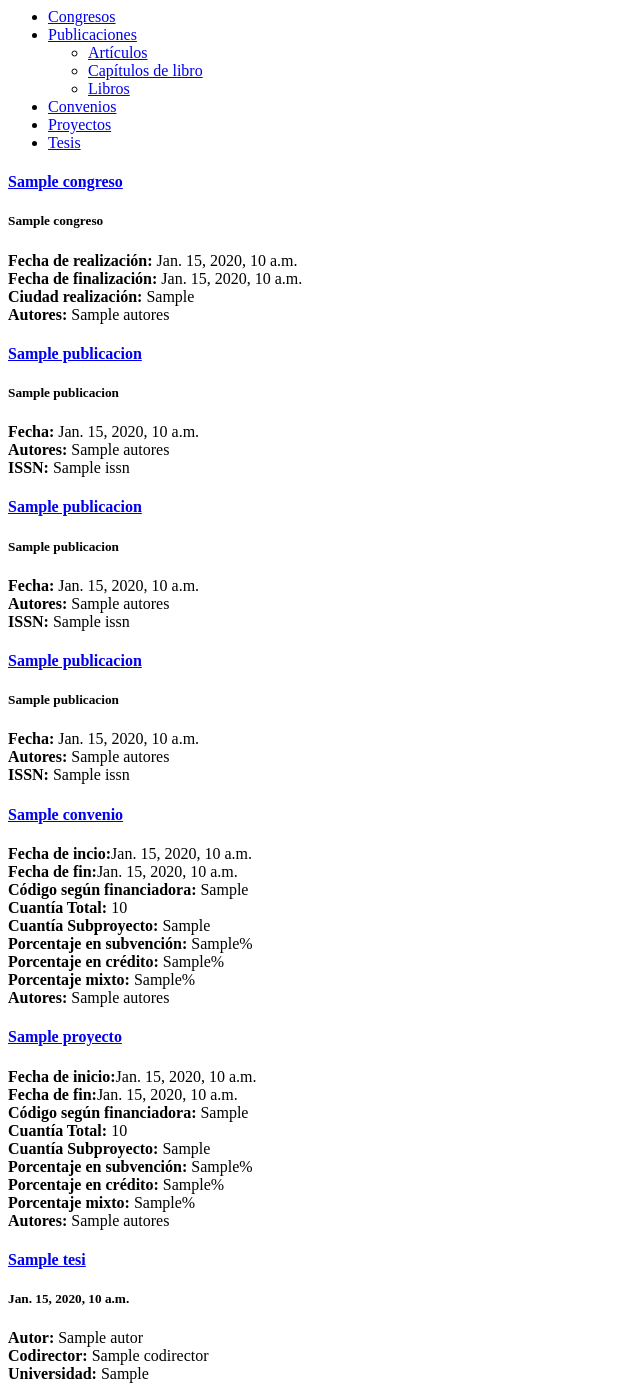
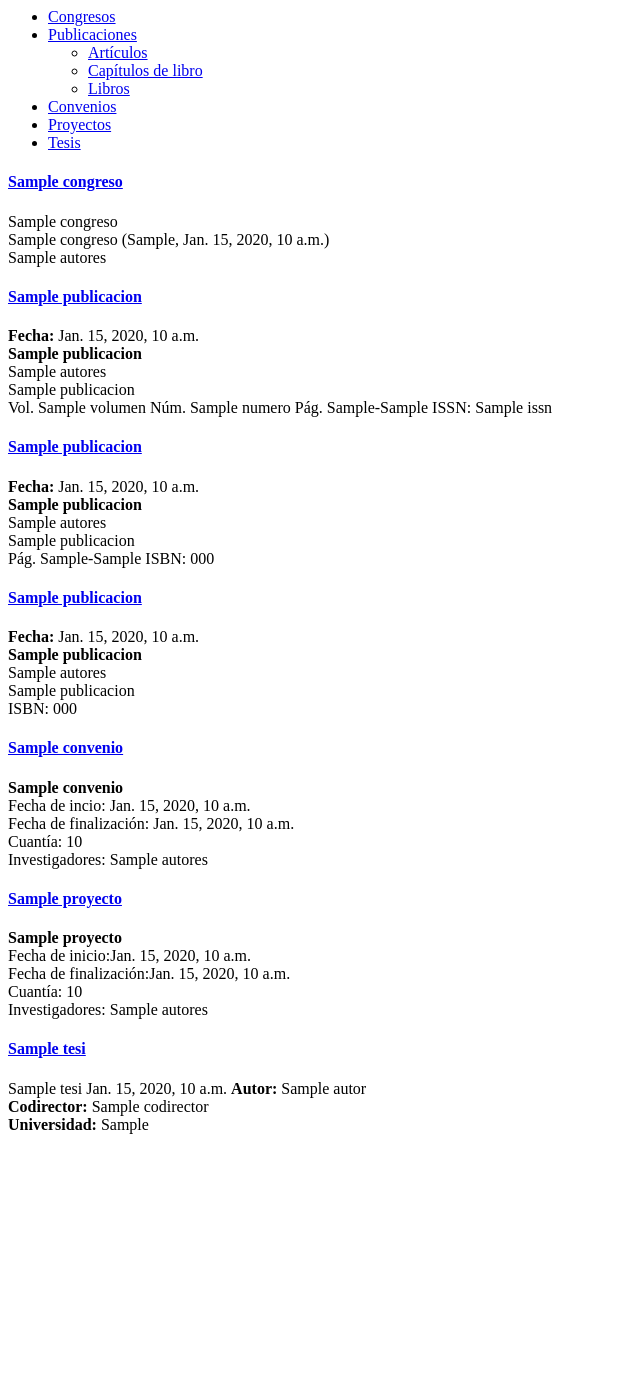
Before and after one commit to tic-ull/portal-del-investigador-cvn, a Django app: template templates/cvn/snippet/producciones_chart.html in a window 1280 px wide. Shown: the whole page, without its empty margins (0-640 px from the left). After the commit the page ends 1134 px from the top, so only its background shows below. Run offline with Django 3.2, Linux system fonts and the light colour scheme; the template is opened without the code that fills it: most values are stand-ins (such as "Sample title", 1, 10 or a date in 2020); some libraries are stand-ins or nearby versions.

Commit message:
Started changing format for the producciones chart

```diff
--- a/templates/cvn/snippet/producciones_chart.html
+++ b/templates/cvn/snippet/producciones_chart.html
@@ -29,18 +29,21 @@
                             </div>
                             <div id="c{{congreso.id}}" class="accordion-body collapse">
                                 <div class="accordion-inner">
-                                    <h5>{{ congreso.nombre_del_congreso }}</h5>
-                                    {% if congreso.fecha_de_inicio %}
-                                    <strong>Fecha de realización:</strong> {{ congreso.fecha_de_inicio }} <br>
+                                    {% if congreso.titulo %}
+                                    {{ congreso.titulo }} <br>
                                     {% endif %}
-                                    {% if congreso.fecha_de_fin %}
-                                    <strong>Fecha de finalización:</strong> {{ congreso.fecha_de_fin }}<br>
+                                    {% if congreso.nombre_del_congreso %}
+                                    {{ congreso.nombre_del_congreso }}
                                     {% endif %}
-                                    {% if congreso.ciudad_realizacion %}
-                                    <strong>Ciudad realización:</strong> {{ congreso.ciudad_realizacion }}<br>
+                                    {% if congreso.ciudad_realizacion and congreso.fecha_de_inicio %}
+                                    ({{congreso.ciudad_realizacion}}, {{ congreso.fecha_de_inicio }})<br>
+                                    {% elif congreso.ciudad_realizacion %}
+                                    ({{ congreso.ciudad_realizacion }})<br>
+                                    {% elif congreso.fecha_de_inicio %}
+                                    ({{ congreso.fecha_de_inicio }})<br>
                                     {% endif %}
                                     {% if congreso.autores %}
-                                    <strong>Autores:</strong> {{ congreso.autores }} <br>
+                                    {{ congreso.autores }} <br>
                                     {% endif %}
                                 </div>
                             </div>
@@ -68,17 +71,29 @@
                             </div>
                             <div id="pub{{publicacion.id}}" class="accordion-body collapse">
                                 <div class="accordion-inner">
-                                    {% if publicacion.nombre_publicacion %}
-                                    <h5>{{ publicacion.nombre_publicacion }} </h5>
-                                    {% endif %}
                                     {% if publicacion.fecha %}
                                     <strong>Fecha:</strong> {{ publicacion.fecha }}<br>
                                     {% endif %}
+                                    {% if publicacion.titulo %}
+                                    <strong>{{ publicacion.titulo }}</strong><br>
+                                    {% endif %}
                                     {% if publicacion.autores %}
-                                    <strong>Autores:</strong> {{ publicacion.autores }} <br>
+                                    {{ publicacion.autores }} <br>
+                                    {% endif %}
+                                    {% if publicacion.nombre_publicacion %}
+                                    {{ publicacion.nombre_publicacion }}<br>
+                                    {% endif %}
+                                    {% if publicacion.volumen %}
+                                    Vol. {{publicacion.volumen}}
+                                    {% endif %}
+                                    {% if publicacion.numero %}
+                                    Núm. {{publicacion.numero}}
+                                    {% endif %}
+                                    {% if publicacion.pagina_inicial and publicacion.pagina_final %}
+                                    Pág. {{publicacion.pagina_inicial}}-{{publicacion.pagina_final}}
                                     {% endif %}
                                     {% if publicacion.issn %}
-                                    <strong>ISSN:</strong> {{ publicacion.issn }}<br>
+                                    ISSN: {{ publicacion.issn }}<br>
                                     {% endif %}
                                 </div>
                             </div>
@@ -106,17 +121,23 @@
                             </div>
                             <div id="pub{{publicacion.id}}" class="accordion-body collapse">
                                 <div class="accordion-inner">
-                                    {% if publicacion.nombre_publicacion %}
-                                    <h5>{{ publicacion.nombre_publicacion }} </h5>
-                                    {% endif %}
                                     {% if publicacion.fecha %}
                                     <strong>Fecha:</strong> {{ publicacion.fecha }}<br>
                                     {% endif %}
+                                    {% if publicacion.titulo %}
+                                    <strong>{{ publicacion.titulo }}</strong><br>
+                                    {% endif %}
                                     {% if publicacion.autores %}
-                                    <strong>Autores:</strong> {{ publicacion.autores }} <br>
+                                    {{ publicacion.autores }} <br>
                                     {% endif %}
-                                    {% if publicacion.issn %}
-                                    <strong>ISSN:</strong> {{ publicacion.issn }}<br>
+                                    {% if publicacion.nombre_publicacion %}
+                                    {{ publicacion.nombre_publicacion }}<br>
+                                    {% endif %}
+                                    {% if publicacion.pagina_inicial and publicacion.pagina_final %}
+                                    Pág. {{publicacion.pagina_inicial}}-{{publicacion.pagina_final}}
+                                    {% endif %}
+                                    {% if publicacion.isbn %}
+                                    ISBN: {{ publicacion.isbn }}<br>
                                     {% endif %}
                                 </div>
                             </div>
@@ -144,17 +165,20 @@
                             </div>
                             <div id="pub{{publicacion.id}}" class="accordion-body collapse">
                                 <div class="accordion-inner">
-                                    {% if publicacion.nombre_publicacion %}
-                                    <h5>{{ publicacion.nombre_publicacion }} </h5>
-                                    {% endif %}
                                     {% if publicacion.fecha %}
                                     <strong>Fecha:</strong> {{ publicacion.fecha }}<br>
                                     {% endif %}
+                                    {% if publicacion.titulo %}
+                                    <strong>{{ publicacion.titulo }}</strong><br>
+                                    {% endif %}
                                     {% if publicacion.autores %}
-                                    <strong>Autores:</strong> {{ publicacion.autores }} <br>
+                                    {{ publicacion.autores }} <br>
                                     {% endif %}
-                                    {% if publicacion.issn %}
-                                    <strong>ISSN:</strong> {{ publicacion.issn }}<br>
+                                    {% if publicacion.nombre_publicacion %}
+                                    {{ publicacion.nombre_publicacion }}<br>
+                                    {% endif %}
+                                    {% if publicacion.isbn %}
+                                    ISBN: {{ publicacion.isbn }}<br>
                                     {% endif %}
                                 </div>
                             </div>
@@ -175,38 +199,26 @@
                         <div class="panel panel-default" >
                             <div class="panel-heading">
                                 <h4 class="panel-title">
-                                <a class=data-toggle="collapse" data-parent="#accordion2" href="#conv{{convenio.id}}">
+                                <a data-toggle="collapse" data-parent="#accordion2" href="#conv{{convenio.id}}">
                                 {{ convenio.denominacion_del_proyecto }}</a>
                                 </h4>
                             </div>
                             <div id="conv{{convenio.id}}" class="accordion-body collapse">
                                 <div class="accordion-inner">
+                                    {% if convenio.denominacion_del_proyecto %}
+                                    <strong>{{ convenio.denominacion_del_proyecto }}</strong><br>
+                                    {% endif %}
                                     {% if fecha_de_inicio %}
-                                    <strong>Fecha de incio:</strong>{{ convenio.fecha_de_inicio }}<br>
+                                    Fecha de incio: {{ convenio.fecha_de_inicio }}<br>
                                     {% endif %}
                                     {% if fecha_de_fin %}
-                                    <strong>Fecha de fin:</strong>{{ convenio.fecha_de_fin }}<br>
-                                    {% endif %}
-                                    {% if convenio.cod_segun_financiadora %}
-                                    <strong>Código según financiadora:</strong> {{ convenio.cod_segun_financiadora }}<br>
+                                    Fecha de finalización: {{ convenio.fecha_de_fin }}<br>
                                     {% endif %}
                                     {% if convenio.cuantia_total %}
-                                    <strong>Cuantía Total:</strong> {{ convenio.cuantia_total }} <br>
-                                    {% endif %}
-                                    {% if convenio.cuantia_subproyecto %}
-                                    <strong>Cuantía Subproyecto:</strong> {{ convenio.cuantia_subproyecto }} <br>
-                                    {% endif %}
-                                    {% if convenio.porcentaje_en_subvencion %}
-                                    <strong>Porcentaje en subvención:</strong> {{ convenio.porcentaje_en_subvencion }}% <br>
-                                    {% endif %}
-                                    {% if convenio.porcentaje_en_credito %}
-                                    <strong>Porcentaje en crédito:</strong> {{ convenio.porcentaje_en_credito }}%<br>
-                                    {% endif %}
-                                    {% if convenio.porcentaje_mixto %}
-                                    <strong>Porcentaje mixto:</strong> {{ convenio.porcentaje_mixto }}%<br>
+                                    Cuantía: {{ convenio.cuantia_total }}<br>
                                     {% endif %}
                                     {% if convenio.autores %}
-                                    <strong>Autores:</strong> {{ convenio.autores }} <br>
+                                    Investigadores: {{ convenio.autores }} <br>
                                     {% endif %}
                                 </div>
                             </div>
@@ -233,30 +245,20 @@
                             </div>
                             <div id="pro{{proyecto.id}}" class="accordion-body collapse">
                                 <div class="accordion-inner">
-                                    <strong>Fecha de inicio:</strong>{{ proyecto.fecha_de_inicio }}<br>
+                                    {% if proyecto.denominacion_del_proyecto %}
+                                    <strong>{{ proyecto.denominacion_del_proyecto }}</strong><br>
+                                    {% endif %}
+                                    {% if proyecto.fecha_de_inicio %}
+                                    Fecha de inicio:{{ proyecto.fecha_de_inicio }}<br>
+                                    {% endif %}
                                     {% if proyecto.fecha_de_fin %}
-                                    <strong>Fecha de fin:</strong>{{ proyecto.fecha_de_fin }}<br>
-                                    {% endif %}
-                                    {% if proyecto.cod_segun_financiadora %}
-                                    <strong>Código según financiadora:</strong> {{ proyecto.cod_segun_financiadora }}<br>
+                                    Fecha de finalización:{{ proyecto.fecha_de_fin }}<br>
                                     {% endif %}
                                     {% if proyecto.cuantia_total %}
-                                    <strong>Cuantía Total:</strong> {{ proyecto.cuantia_total }} <br>
-                                    {% endif %}
-                                    {% if proyecto.cuantia_subproyecto %}
-                                    <strong>Cuantía Subproyecto:</strong> {{ proyecto.cuantia_subproyecto }} <br>
-                                    {% endif %}
-                                    {% if proyecto.porcentaje_en_subvencion %}
-                                    <strong>Porcentaje en subvención:</strong> {{ proyecto.porcentaje_en_subvencion }}% <br>
-                                    {% endif %}
-                                    {% if proyecto.porcentaje_en_credito %}
-                                    <strong>Porcentaje en crédito:</strong> {{ proyecto.porcentaje_en_credito }}%<br>
-                                    {% endif %}
-                                    {% if proyecto.porcentaje_mixto %}
-                                    <strong>Porcentaje mixto:</strong> {{ proyecto.porcentaje_mixto }}%<br>
+                                    Cuantía: {{ proyecto.cuantia_total }}<br>
                                     {% endif %}
                                     {% if proyecto.autores %}
-                                    <strong>Autores:</strong> {{ proyecto.autores }} <br>
+                                    Investigadores: {{ proyecto.autores }} <br>
                                     {% endif %}
                                 </div>
                             </div>
@@ -283,7 +285,12 @@
                             </div>
                             <div id="tes{{tesis.id}}" class="accordion-body collapse">
                                 <div class="accordion-inner">
-                                    <h5>{{ tesis.fecha_de_lectura }}</h5>
+                                    {% if tesis.titulo %}
+                                    {{ tesis.titulo }}
+                                    {% endif %}
+                                    {% if tesis.fecha_de_lectura %}
+                                    {{ tesis.fecha_de_lectura }}
+                                    {% endif %}
                                     {% if tesis.autor %}
                                     <strong>Autor:</strong> {{ tesis.autor }} <br>
                                     {% endif %}
```
